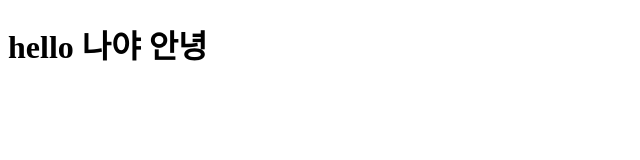
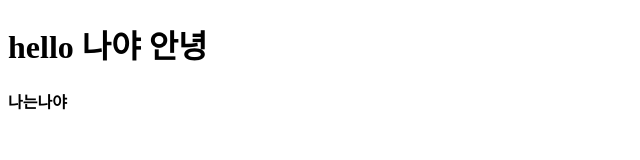
Before and after one commit to yhjcode/kkk, a plain HTML site: page k.html in a window 1280 px wide. Shown: the full height of the page, 0-640 px from the left. Drawn offline with Linux system fonts and the light colour scheme.

```diff
--- a/k.html
+++ b/k.html
@@ -3,5 +3,7 @@
     <head><title>hello it's me</title></head>
     <body>
         <h1>hello 나야 안녕</h1>
+
+        <div><strong>나는나야</strong></div>
     </body>
 </html>
```
